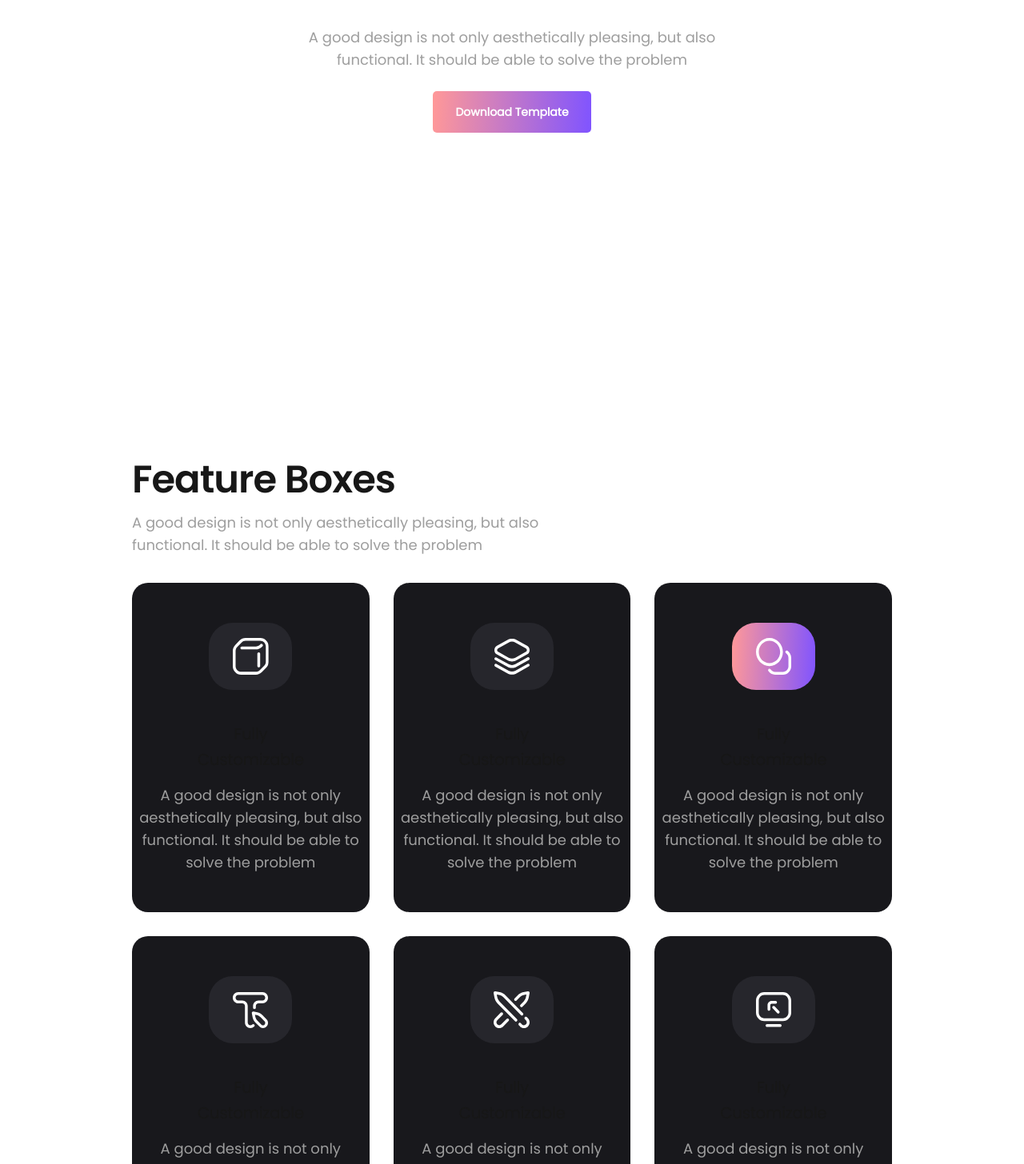
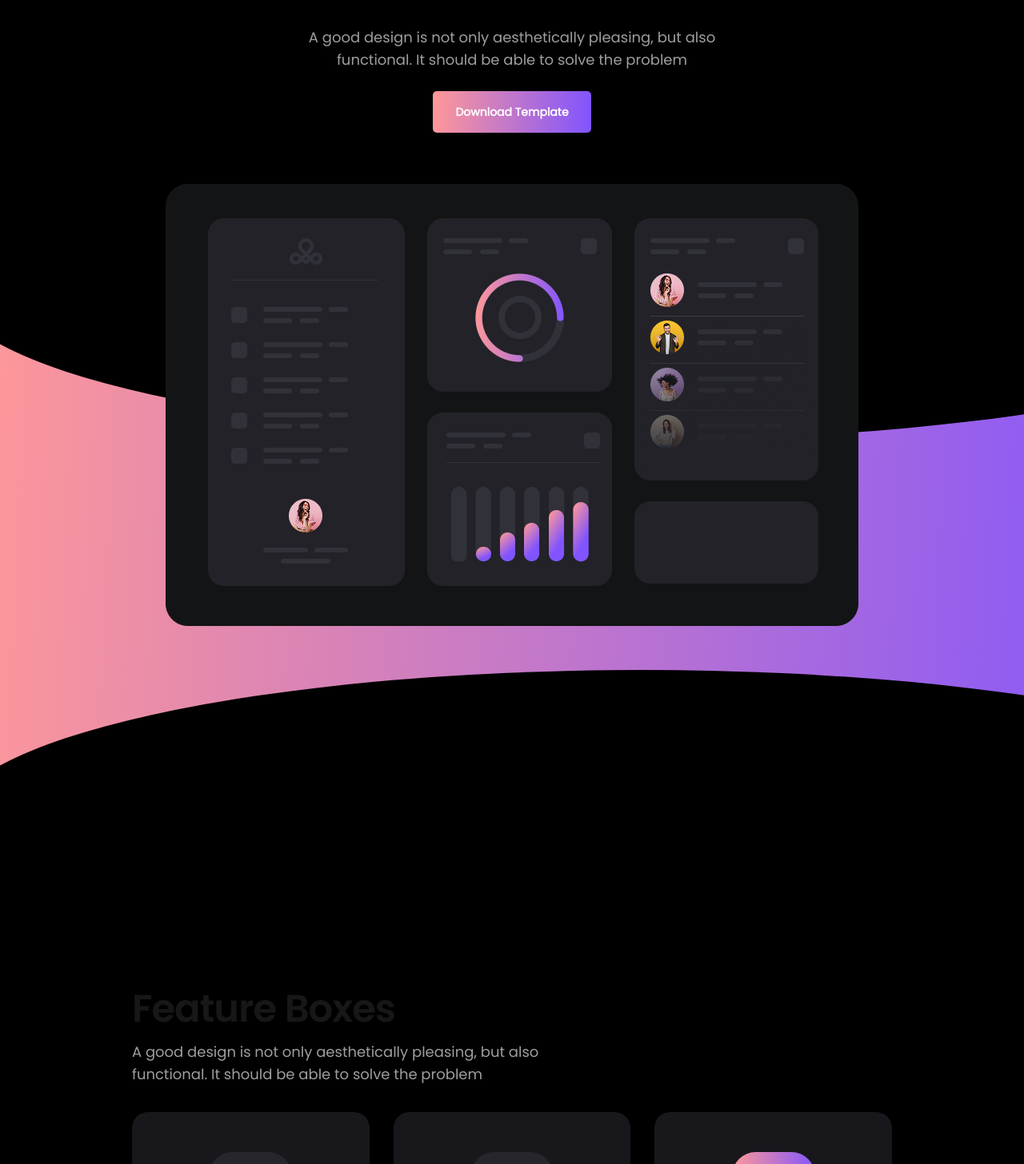
Before and after one commit to mohamedahmede/landing-page-template, a Next.js app: page / in a window 1280 px wide. Shown: the part 394-1850 px from the top of the page at 80% size. Built offline with nearby package versions, Linux system fonts and the light colour scheme.

Commit message:
created separation after home section and inserted the image

```diff
--- a/app/components/homePage/HomeHeaderSection.tsx
+++ b/app/components/homePage/HomeHeaderSection.tsx
@@ -1,3 +1,4 @@
+import Image from "next/image";
 import CustomButton from "../reusable/buttons/CustomButton";
 
 const HomeHeaderSection = ({
@@ -12,7 +13,7 @@ const HomeHeaderSection = ({
   buttonUrl: string;
 }) => {
   return (
-		<section className="pt-[10.56rem]  text-center">
+    <section className="pt-[10.56rem] text-center bg-black relative">
       <header className="flex flex-col items-center">
         <h1 className="text-h1 font-semibold tracking-tight px-[21.62rem] pb-[1.13rem]">
           {title}
@@ -21,12 +22,30 @@ const HomeHeaderSection = ({
           {description}
         </p>
 
-				<CustomButton
-					title={buttonTitle}
-					url={buttonUrl}
-					customClass="mb-[24.63rem]"
+        <CustomButton title={buttonTitle} url={buttonUrl} />
+      </header>
+
+      {/* Fixed-size image entirely below the section by 4rem */}
+      <div
+        aria-hidden
+        className="
+          pointer-events-none
+          absolute left-1/2 -translate-x-1/2
+          -bottom-[38.5625rem]  /* 34.5625rem image height + 4rem gap */
+          z-20
+          w-[54.125rem] h-[34.5625rem]
+        "
+      >
+        <div className="relative w-full h-full">
+          <Image
+            src="/images/header-image.png"
+            alt="header-image"
+            fill
+            className="object-contain"
+            priority
           />
-			</header>
+        </div>
+      </div>
     </section>
   );
 };
--- a/app/components/homePage/featureBoxes/FeatureBoxes.tsx
+++ b/app/components/homePage/featureBoxes/FeatureBoxes.tsx
@@ -47,7 +47,7 @@ const featureBoxesDummyData = [
 
 const FeatureBoxes = () => {
 	return (
-		<section className=" px-[10.31rem]">
+		<section className=" px-[10.31rem] bg-black">
 			<h2>Feature Boxes</h2>
 			<p className="w-[36.0625rem] pb-[2.06rem]">
 				A good design is not only aesthetically pleasing, but also functional.
--- a/app/components/homePage/guideSection/GuideSection.tsx
+++ b/app/components/homePage/guideSection/GuideSection.tsx
@@ -6,7 +6,7 @@ import OrbitLogo from "../../reusable/icons/guideSection/OrbitLogo";
 
 const GuideSection = () => {
 	return (
-		<section className="px-[10.31rem] pt-[1.94rem] pb-11">
+		<section className="px-[10.31rem] pt-[1.94rem] pb-11 bg-black">
 			<div className="flex gap-6">
 				<div className="relative left w-[42.375rem] h-[42.375rem]">
 					<Orbit
--- a/app/page.tsx
+++ b/app/page.tsx
@@ -6,19 +6,23 @@ import HomeHeaderSection from "./components/homePage/HomeHeaderSection";
 
 export default function Home() {
 	return (
-		<main className="overflow-hidden">
+		<main className="overflow-hidden bg-main">
 			<HomeHeaderSection
 				title="Beautiful Landing Page Design for You"
 				description="A good design is not only aesthetically pleasing, but also functional. It should be able to solve the problem"
 				buttonTitle="Download Template"
 				buttonUrl="https://github.com/mohamedahmede/landing-page-template/tree/main"
 			/>
-			{/* <ColorBreakEffect /> */}
+			<div className="relative h-[24rem] w-full">
+				<div className="h-[24rem] bg-black absolute top-0 left-[-5%] rounded-b-[50%] w-[108.306rem]"></div>
+			</div>
+			<div className="relative h-[24rem] w-full mt-[18rem]">
+				<div className="h-[24rem] bg-black absolute top-0 left-[-5%] rounded-t-[50%] w-[108.306rem]"></div>
+			</div>
 			<FeatureBoxes />
 			<GuideSection />
 			<Companies />
 			<GetInTouch />
-
 		</main>
 	);
 }
```
Also changed, not shown: public/images/header-image.png (added). Lines whose indentation alone changed are shown as unchanged.
